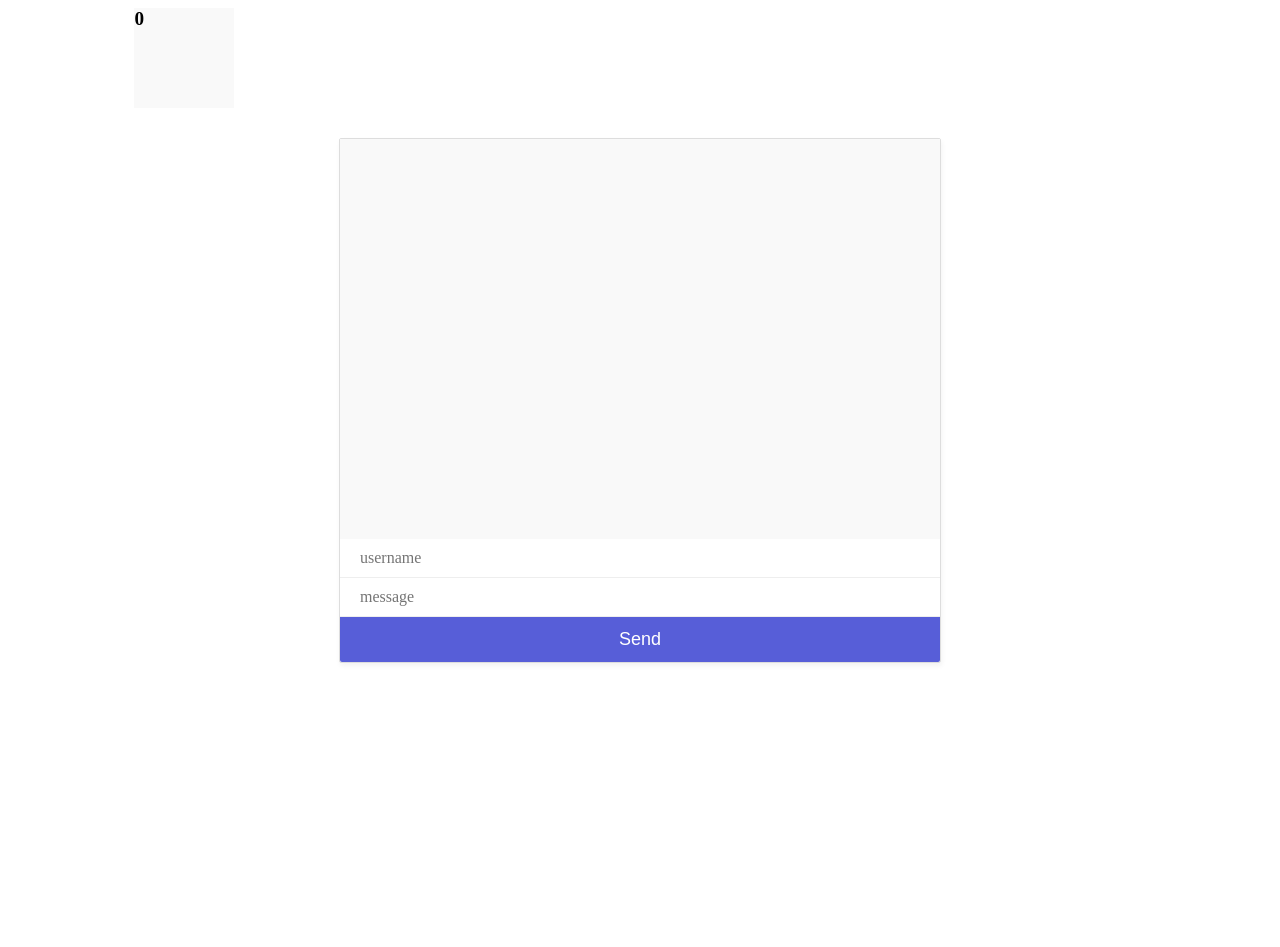
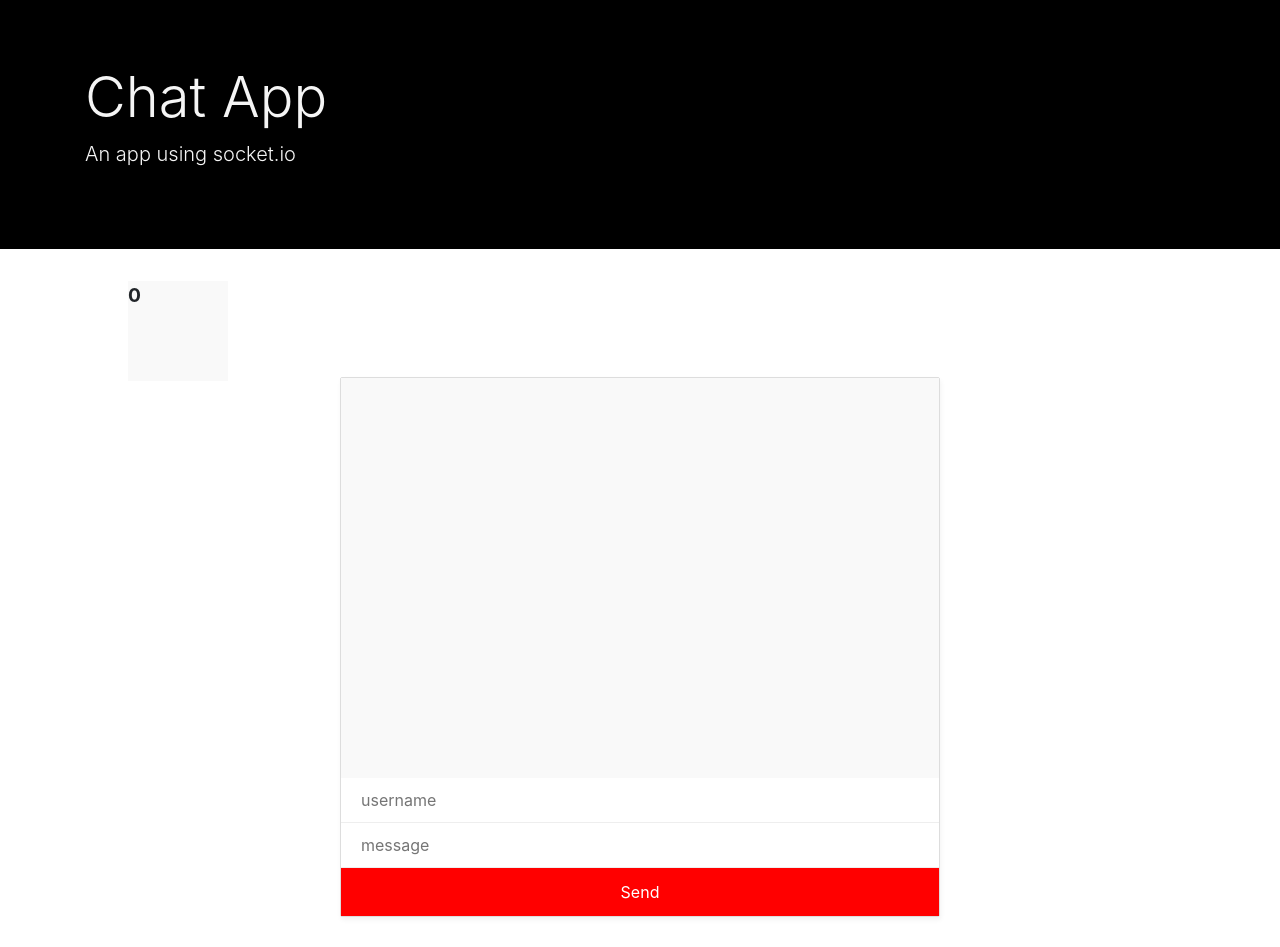
Before and after one commit to drew23c/chat-app-socket.io, a website: page public/index.html in a window 1280 px wide. Before the commit the page ends 800 px from the top, so only its background shows below. Drawn offline with nearby package versions, Linux system fonts and the light colour scheme; no server answers.

Commit message:
bootstrap added, jumbotron on main page, some styling

```diff
--- a/index.js
+++ b/index.js
@@ -14,9 +14,9 @@ let users = 0;
 
 io.on('connection', function(socket){
     if(users < 2){
-        io.sockets.emit('broadcast',{ description: `${users += 1} user connected`})
+        io.sockets.emit('broadcast',{ description: `${users += 1} online`})
     }else if(users >= 2){
-        io.sockets.emit('broadcast',{ description: `${users += 1} users connected`})
+        io.sockets.emit('broadcast',{ description: `${users += 1} online`})
     }
 
 
@@ -30,6 +30,6 @@ io.on('connection', function(socket){
 
 
     socket.on('disconnect', function(){
-        io.sockets.emit('broadcast',{ description: `${users -= 1} users connected`})
+        io.sockets.emit('broadcast',{ description: `${users -= 1} online`})
     })
 })
--- a/public/index.html
+++ b/public/index.html
@@ -9,6 +9,12 @@
     <title>Chat App</title>
 </head>
 <body>
+    <div class="jumbotron jumbotron-fluid">
+        <div class="container">
+            <h1 class="display-4">Chat App</h1>
+            <p class="lead">An app using socket.io</p>
+        </div>
+    </div>
     <div id="user">0</div>
     <div id="chat">
         <div id="chat-window">
@@ -21,5 +27,7 @@
     </div>
 
     <script src="/chat.js"></script>
+    <link rel="stylesheet" href="https://maxcdn.bootstrapcdn.com/bootstrap/4.0.0/css/bootstrap.min.css" integrity="sha384-Gn5384xqQ1aoWXA+058RXPxPg6fy4IWvTNh0E263XmFcJlSAwiGgFAW/dAiS6JXm" crossorigin="anonymous">
+    <script src="https://maxcdn.bootstrapcdn.com/bootstrap/4.0.0/js/bootstrap.min.js" integrity="sha384-JZR6Spejh4U02d8jOt6vLEHfe/JQGiRRSQQxSfFWpi1MquVdAyjUar5+76PVCmYl" crossorigin="anonymous"></script>
 </body>
 </html>
--- a/public/style.css
+++ b/public/style.css
@@ -14,6 +14,7 @@ h2{
     border: 1px solid #ddd;
     box-shadow: 1px 3px 5px rgba(0,0,0,0.05);
     border-radius: 2px;
+    margin-top:10%;
 }
 
 #chat-window{
@@ -39,6 +40,7 @@ h2{
     color: #575ed8;
 }
 #user{
+    float: left;
     height: 100px;
     width:100px;
     font-weight:bold;
@@ -67,7 +69,7 @@ input{
 }
 
 button{
-    background: #575ed8;
+    background: red;
     color: #fff;
     font-size: 18px;
     border: 0;
@@ -75,3 +77,7 @@ button{
     width: 100%;
     border-radius: 0 0 2px 2px;
 }
+.jumbotron-fluid{
+    background-color:black !important;
+    color:whitesmoke !important;
+}
```
